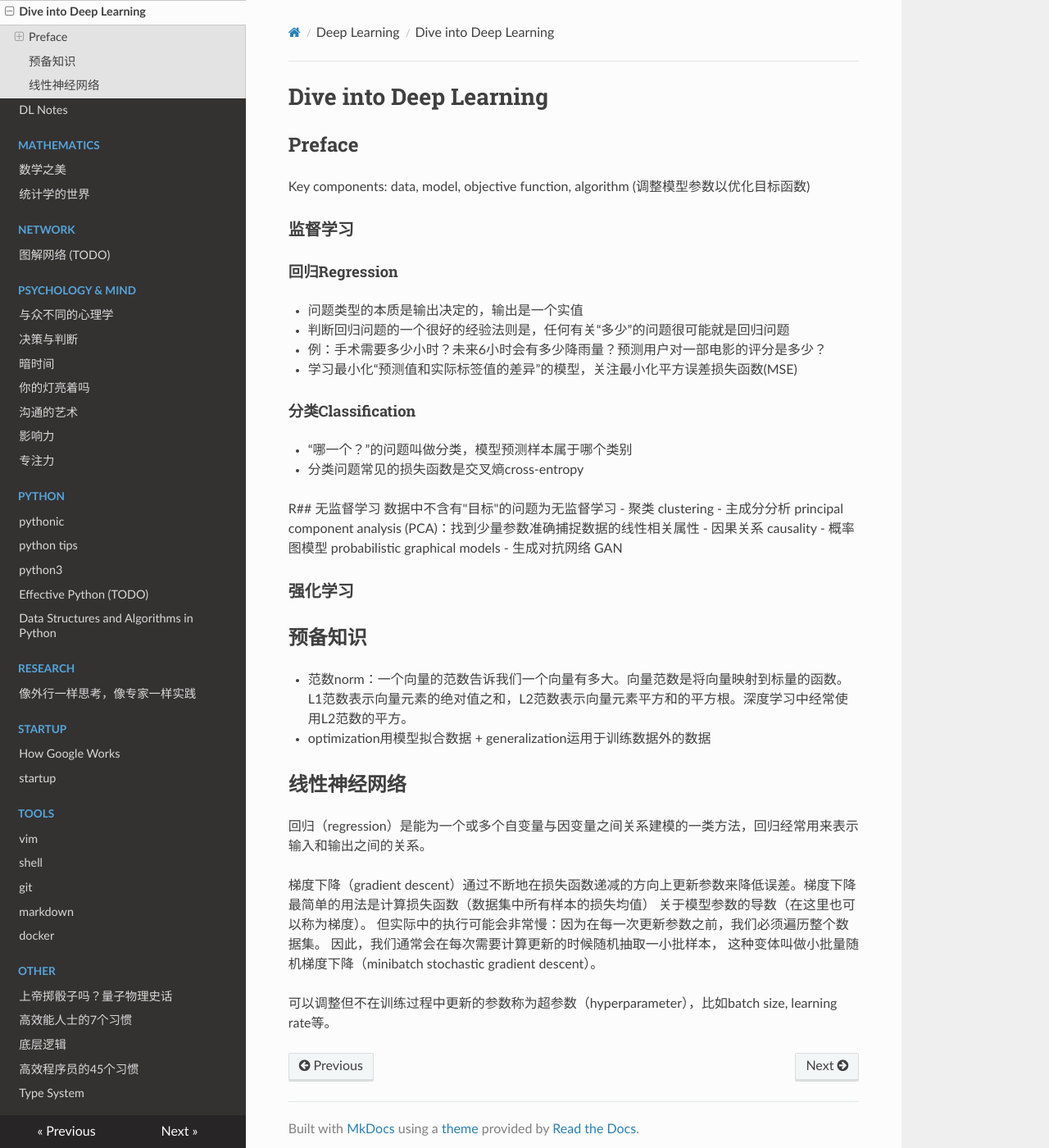
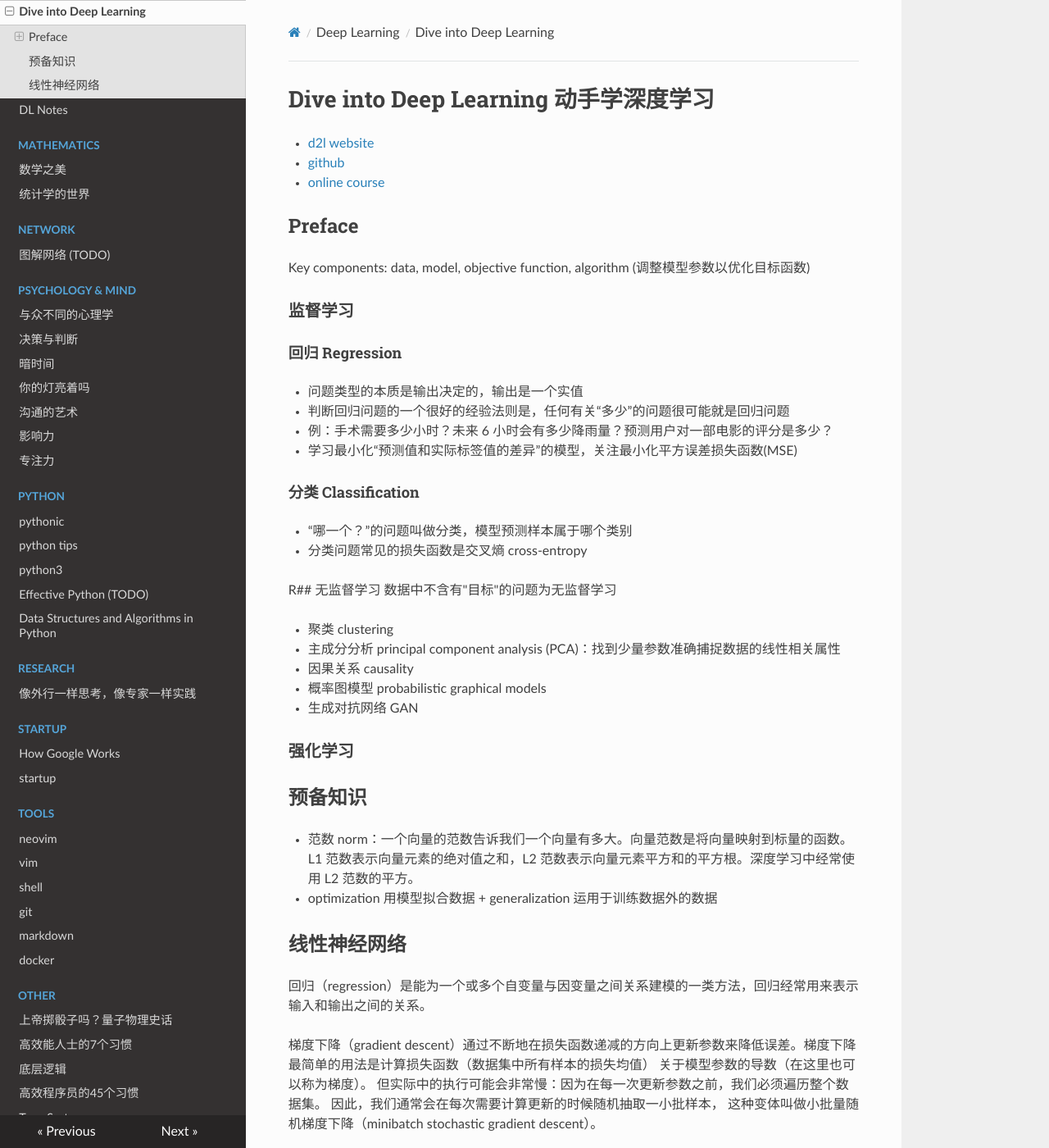
Before and after one commit to yshenfab/StudyNotes, an MkDocs documentation site: the page built from docs/deep_learning/dive_into_deep_learning.md, in a window 1280 px wide and 1400 px high. Shown: the whole window at 82% size. Built offline with MkDocs 1.6.1, drawn with Linux system fonts in a browser that asks for light colours; nearby versions of some CDN libraries; some of the changed text lies outside the part shown.

Commit message:
update repo

```diff
--- a/docs/deep_learning/dive_into_deep_learning.md
+++ b/docs/deep_learning/dive_into_deep_learning.md
@@ -1,24 +1,33 @@
-# Dive into Deep Learning
+# Dive into Deep Learning 动手学深度学习
+
+- [d2l website](https://zh.d2l.ai/)
+- [github](https://github.com/d2l-ai/d2l-zh)
+- [online course](https://space.bilibili.com/1567748478/channel/seriesdetail?sid=358497)
 
 ## Preface
+
 Key components: data, model, objective function, algorithm (调整模型参数以优化目标函数)
 
 ### 监督学习
-#### 回归Regression
+
+#### 回归 Regression
+
 - 问题类型的本质是输出决定的，输出是一个实值
 - 判断回归问题的一个很好的经验法则是，任何有关“多少”的问题很可能就是回归问题
-- 例：手术需要多少小时？未来6小时会有多少降雨量？预测用户对一部电影的评分是多少？
+- 例：手术需要多少小时？未来 6 小时会有多少降雨量？预测用户对一部电影的评分是多少？
 - 学习最小化“预测值和实际标签值的差异”的模型，关注最小化平方误差损失函数(MSE)
 
-#### 分类Classification
+#### 分类 Classification
+
 - “哪一个？”的问题叫做分类，模型预测样本属于哪个类别
-- 分类问题常见的损失函数是交叉熵cross-entropy
+- 分类问题常见的损失函数是交叉熵 cross-entropy
 
 R## 无监督学习
 数据中不含有"目标"的问题为无监督学习
+
 - 聚类 clustering
 - 主成分分析 principal component analysis
-    (PCA)：找到少量参数准确捕捉数据的线性相关属性
+  (PCA)：找到少量参数准确捕捉数据的线性相关属性
 - 因果关系 causality
 - 概率图模型 probabilistic graphical models
 - 生成对抗网络 GAN
@@ -26,12 +35,14 @@ R## 无监督学习
 ### 强化学习
 
 ## 预备知识
-- 范数norm：一个向量的范数告诉我们一个向量有多大。向量范数是将向量映射到标量的函数。L1范数表示向量元素的绝对值之和，L2范数表示向量元素平方和的平方根。深度学习中经常使用L2范数的平方。
-- optimization用模型拟合数据 + generalization运用于训练数据外的数据
+
+- 范数 norm：一个向量的范数告诉我们一个向量有多大。向量范数是将向量映射到标量的函数。L1 范数表示向量元素的绝对值之和，L2 范数表示向量元素平方和的平方根。深度学习中经常使用 L2 范数的平方。
+- optimization 用模型拟合数据 + generalization 运用于训练数据外的数据
 
 ## 线性神经网络
+
 回归（regression）是能为一个或多个自变量与因变量之间关系建模的一类方法，回归经常用来表示输入和输出之间的关系。
 
 梯度下降（gradient descent）通过不断地在损失函数递减的方向上更新参数来降低误差。梯度下降最简单的用法是计算损失函数（数据集中所有样本的损失均值） 关于模型参数的导数（在这里也可以称为梯度）。 但实际中的执行可能会非常慢：因为在每一次更新参数之前，我们必须遍历整个数据集。 因此，我们通常会在每次需要计算更新的时候随机抽取一小批样本， 这种变体叫做小批量随机梯度下降（minibatch stochastic gradient descent）。
 
-可以调整但不在训练过程中更新的参数称为超参数（hyperparameter），比如batch size, learning rate等。
+可以调整但不在训练过程中更新的参数称为超参数（hyperparameter），比如 batch size, learning rate 等。
--- a/mkdocs.yml
+++ b/mkdocs.yml
@@ -49,6 +49,7 @@ nav:
     - How Google Works: 'startup/how_google_works.md'
     - startup: 'startup/startup.md'
   - Tools:
+    - neovim: 'tools/neovim.md'
     - vim: 'tools/practical_vim.md'
     - shell: 'tools/shell.md'
     - git: 'tools/git.md'
```
Also changed, not shown: README.md (+13 -0 lines), arch.md (+19 -2 lines), docs/index.md (+9 -3 lines), docs/tools/neovim.md (added, +95 -0 lines).
